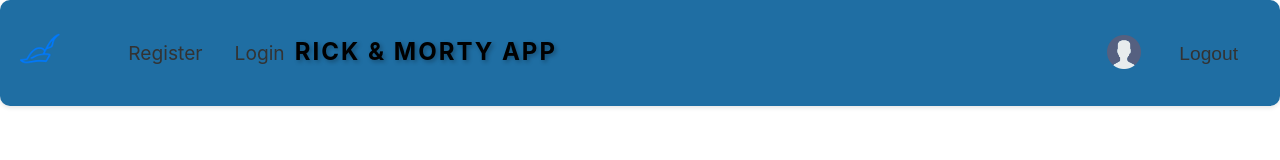
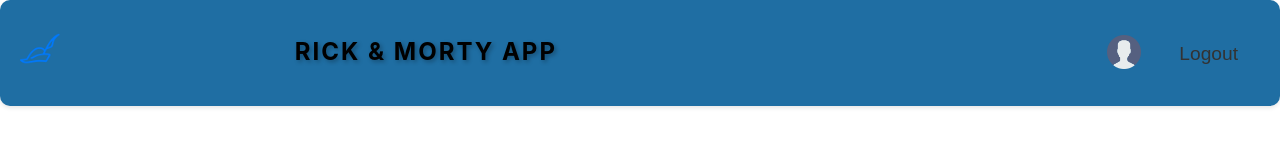
Before and after one commit to lopezatn/rickandmorty-app, a React (Create React App) app: page / in a window 1280 px wide. Shown: the top 160 px of the page. Built offline with nearby package versions, Linux system fonts and the light colour scheme; what lowdb would draw is missing.

Commit message:
changes in Navbar and ProtectedRoute

```diff
--- a/src/components/Navbar/Index.css
+++ b/src/components/Navbar/Index.css
@@ -12,8 +12,13 @@
 }
 
 .navbar-links-left {
-  transform: translateX(-75%);
+  transform: translateX(-230%);
 }
+
+.navbar-links-left.authenticated {
+  transform: translateX(-155%);
+}
+
 
 .navbar-title {
   font-size: 1.5rem;
--- a/src/components/Navbar/Index.jsx
+++ b/src/components/Navbar/Index.jsx
@@ -18,7 +18,7 @@ const Navbar = () => {
     <nav className="navbar">
       <div className="navbar-container">
         <img src={piedpiper} alt="Logo" className="navbar-logo" />
-        <div className="navbar-links-left">
+        <div className={`navbar-links-left ${isAuthenticated ? "authenticated" : ""}`}>
           {!isAuthenticated && (
             <>
               <Link to="/register" className="navbar-link">
```
